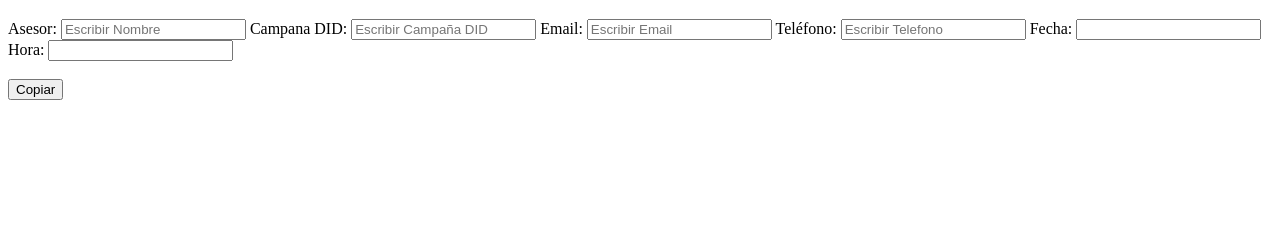
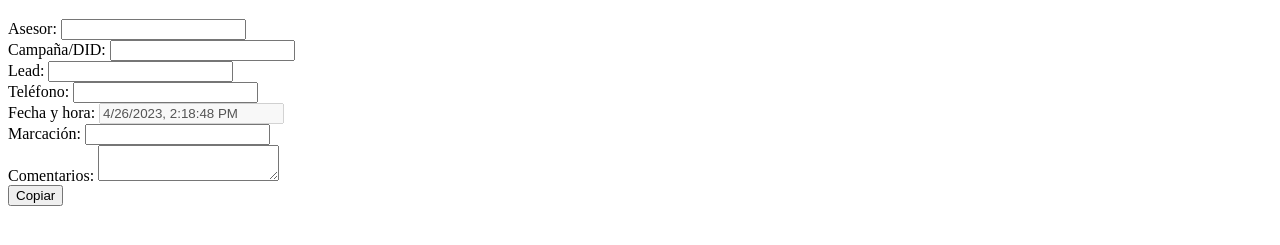
Before and after one commit to staticxtrem/formulario, a plain HTML site: page index.html in a window 1280 px wide. Both pictures are taken after a click on the button "Copiar". Shown: the part 61-306 px from the top of the page. Drawn offline with Linux system fonts and the light colour scheme.

Commit message:
Update index.html

```diff
--- a/index.html
+++ b/index.html
@@ -2,37 +2,52 @@
 <html>
 
 <head>
-    <link rel="stylesheet" href="styles.css">
     <title>Formulario</title>
 </head>
 
 <body>
     <h1>Formulario</h1>
+
     <form>
-        <label for="nombre">Asesor:</label>
-        <input type="text" id="nombre" name="nombre" required placeholder="Escribir Nombre">
-        <label for="nombre1">Campana DID:</label>
-        <input type="text" id="campana" name="campana" required placeholder="Escribir Campaña DID">
+        <label for="asesor">Asesor:</label>
+        <input type="text" id="asesor"><br>
 
+        <label for="campana">Campaña/DID:</label>
+        <input type="text" id="campana"><br>
 
-
-
-
-
-<label for="email">Email:</label>
-        <input type="email" id="email" name="email" required placeholder="Escribir Email">
+        <label for="lead">Lead:</label>
+        <input type="text" id="lead"><br>
 
         <label for="telefono">Teléfono:</label>
-        <input type="tel" id="telefono" name="telefono" required placeholder="Escribir Telefono">
+        <input type="text" id="telefono"><br>
 
-        <label for="fecha">Fecha:</label>
-        <input type="text" id="fecha" readonly>
-        <label for="hora">Hora:</label>
-        <input type="text" id="hora" readonly><br><br>
-        <button type="button" onclick="copiar()">Copiar</button>
+        <label for="fechaHora">Fecha y hora:</label>
+        <input type="text" id="fechaHora" disabled><br>
+
+        <label for="marcacion">Marcación:</label>
+        <input type="text" id="marcacion"><br>
+
+        <label for="comentarios">Comentarios:</label>
+        <textarea id="comentarios"></textarea><br>
+
+        <button type="button" onclick="copiarFormulario()">Copiar</button>
     </form>
-    <script src="script.js"></script>
 
+    <script>
+        function copiarFormulario() {
+            var fechaHora = new Date().toLocaleString();
+            var asesor = document.getElementById("asesor").value;
+            var campana = document.getElementById("campana").value;
+            var lead = document.getElementById("lead").value;
+            var telefono = document.getElementById("telefono").value;
+            var marcacion = document.getElementById("marcacion").value;
+            var comentarios = document.getElementById("comentarios").value;
+            var contenido = "Asesor: " + asesor + "\n" + "Campaña/DID: " + campana + "\n" + "Lead: " + lead + "\n" + "Teléfono: " + telefono + "\n" + "Fecha y hora: " + fechaHora + "\n" + "Marcación: " + marcacion + "\n" + "Comentarios: " + comentarios + "\n";
+            document.getElementById("fechaHora").value = fechaHora;
+            navigator.clipboard.writeText(contenido);
+            alert("El formulario ha sido copiado correctamente.");
+        }
+    </script>
 </body>
 
 </html>
```
